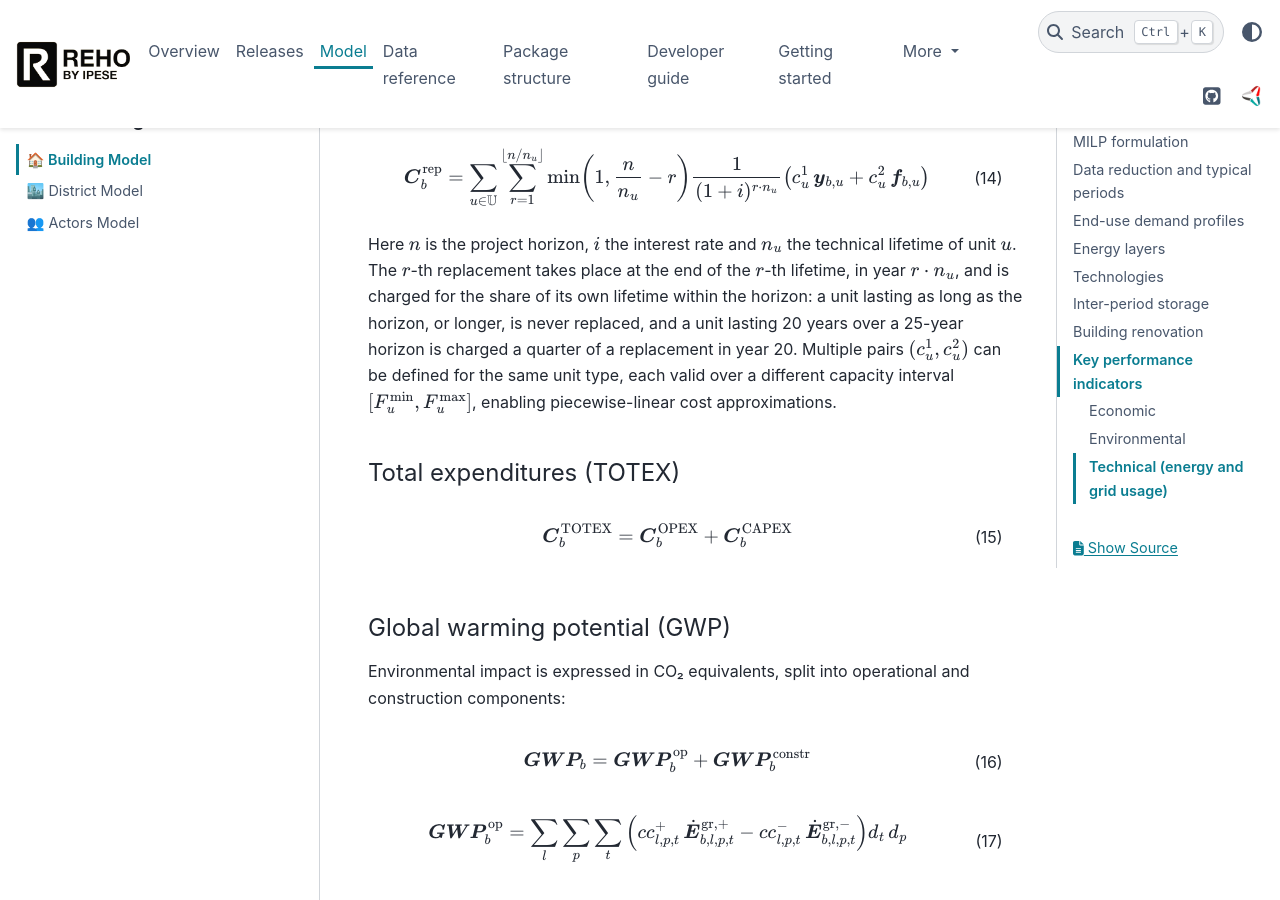
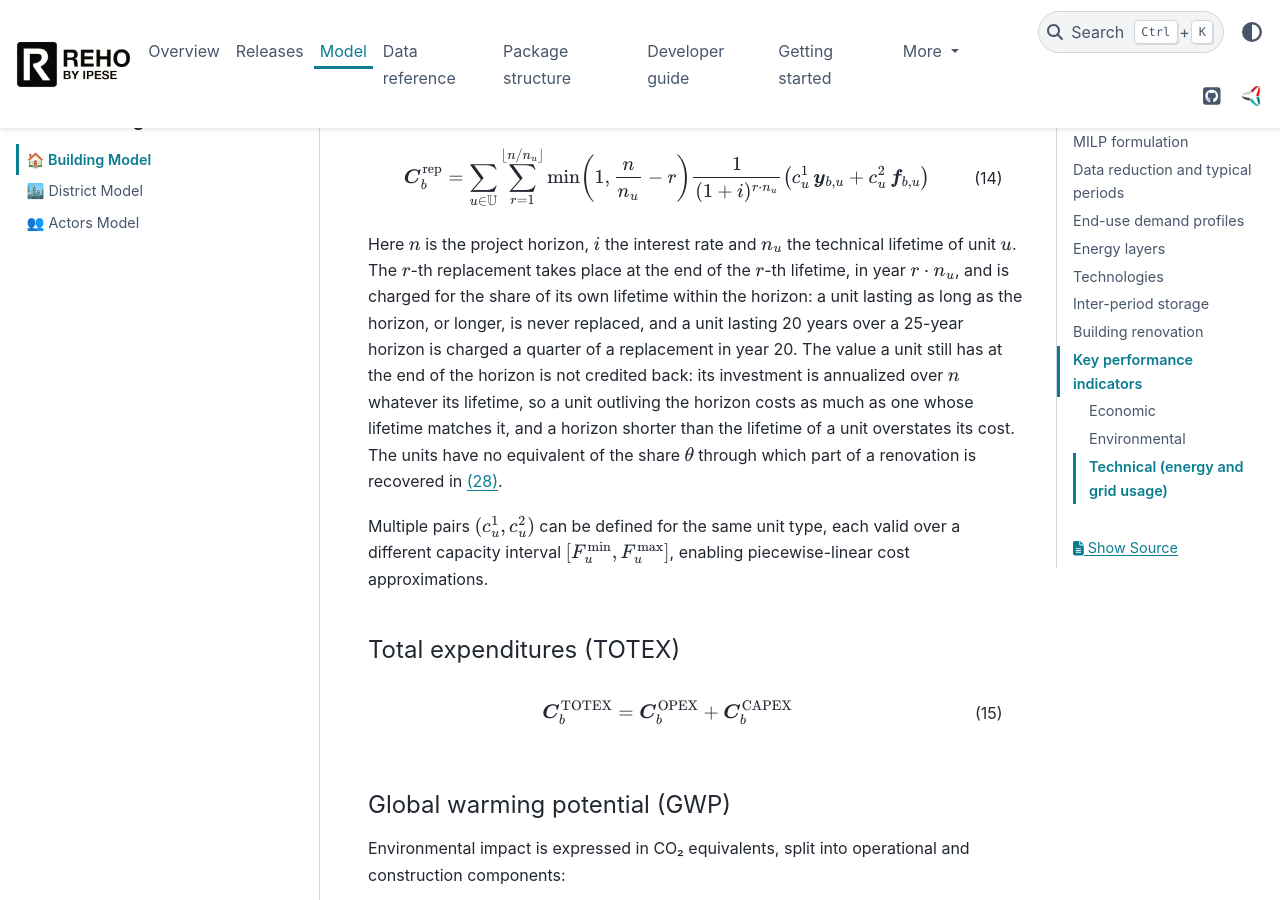
Before and after one commit to IPESE/REHO, a Sphinx documentation site: the page built from docs/sections/model/building.md, in a window 1280 px wide and 900 px high, scrolled down 4954 px. Built offline with Sphinx 7.4.7 and the PyData theme 0.15.4, drawn with Linux system fonts in a browser that asks for light colours.

Commit message:
Document that the value left in a unit is not credited
A unit outliving the horizon is charged its whole investment, annualised
over n_years, and Costs_Unit_replacement prorates the replacements
downwards without ever refunding one: over a 25-year horizon, PV panels
lasting 30 years cost exactly as much as panels lasting 25, and a
horizon shorter than the lifetime of a unit overstates its cost. The
behaviour itself is unchanged - only its boundary case was, in v2.1.0,
where a unit outliving the horizon used to be charged a share of a
replacement at once.

The CAPEX section of the building model states it next to the
replacement formula and contrasts it with renovation_value_share,
through which part of a renovation is recovered. The CHANGELOG entry
opens the v2.1.1 section.

```diff
--- a/docs/sections/model/building.md
+++ b/docs/sections/model/building.md
@@ -245,8 +245,14 @@ Here $n$ is the project horizon, $i$ the interest rate and $n_u$ the technical l
 unit $u$. The $r$-th replacement takes place at the end of the $r$-th lifetime, in year
 $r \cdot n_u$, and is charged for the share of its own lifetime within the horizon: a unit
 lasting as long as the horizon, or longer, is never replaced, and a unit lasting 20 years
-over a 25-year horizon is charged a quarter of a replacement in year 20. Multiple
-pairs $(c_u^1, c_u^2)$ can be defined for the same unit type, each valid over a different
+over a 25-year horizon is charged a quarter of a replacement in year 20. The value a unit
+still has at the end of the horizon is not credited back: its investment is annualized over
+$n$ whatever its lifetime, so a unit outliving the horizon costs as much as one whose
+lifetime matches it, and a horizon shorter than the lifetime of a unit overstates its cost.
+The units have no equivalent of the share $\theta$ through which part of a renovation is
+recovered in {eq}`eq_ren_annuity`.
+
+Multiple pairs $(c_u^1, c_u^2)$ can be defined for the same unit type, each valid over a different
 capacity interval $[F_u^{\min}, F_u^{\max}]$, enabling piecewise-linear cost approximations.
 
 #### Total expenditures (TOTEX)
```
Also changed, not shown: CHANGELOG.md (+6 -0 lines).
